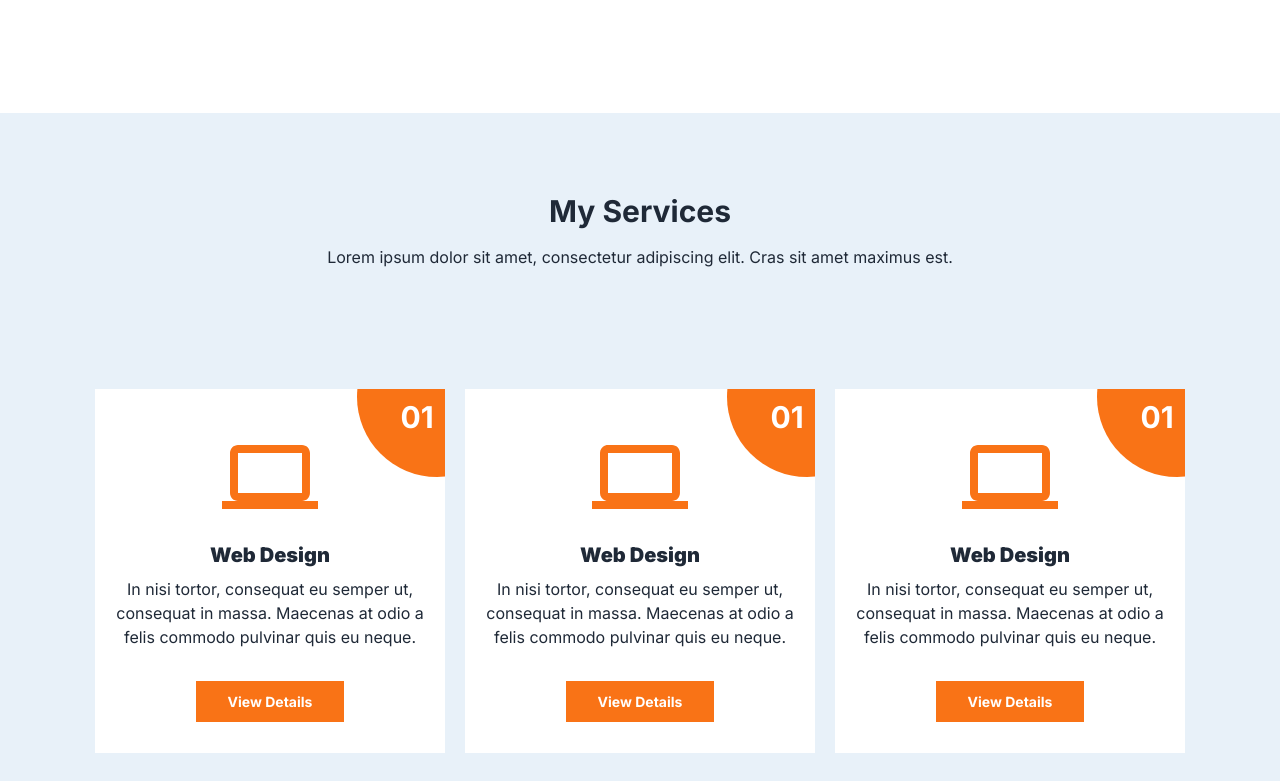
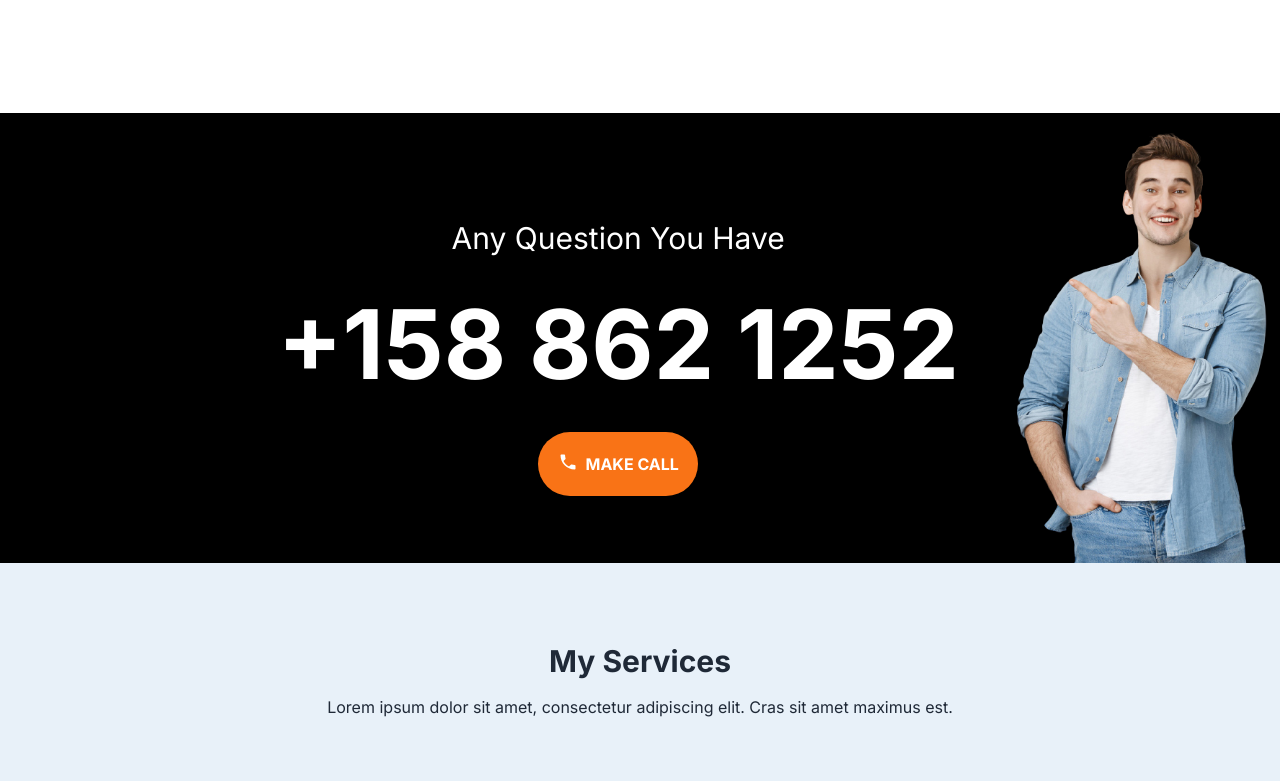
Before and after one commit to muazkhalid936/cwt-project, a Next.js app: page / in a window 1280 px wide. Shown: the part 1379-2160 px from the top of the page. Built offline with nearby package versions, Linux system fonts and the light colour scheme; a web font is replaced by a local one.

Commit message:
Call component completed

```diff
--- a/src/app/globals.css
+++ b/src/app/globals.css
@@ -83,3 +83,14 @@
   font-weight: 400;
   font-style: normal;
 }
+.call{
+  height: 450px;
+}
+.call-img{
+  height: 450px;
+  width: 300px;
+  margin-bottom: 0px;
+}
+.textarea1{
+  width: 800px;
+}
--- a/src/app/page.js
+++ b/src/app/page.js
@@ -2,16 +2,17 @@ import About from "@/components/About";
 import "./globals.css";
 import Myservices from "@/components/Myservices";
 import FloatingX from "@/components/FloatingX";
+import Call from "@/components/Call";
 
 export default function Home() {
   return (
     <div className="">
-      <div className="absolute ml-10 -mt-40 left-0 top-1/2 transform -translate-y-1/2">
+      <div className="absolute ml-10  lg:-mt-20 2xl:-mt-40 left-0 top-1/2 transform -translate-y-1/2">
         <FloatingX />
       </div>
       <div
         style={{ backgroundColor: "#e8f1f9" }}
-        className="flex flex-col lg:flex-row-reverse px-3 lg:px-20 xl:px-32 2xl:px-60 gap-0 w-full justify-between"
+        className="flex flex-col lg:flex-row-reverse px-3 lg:px-0 xl:px-32 2xl:px-60 gap-0 w-full justify-between"
       >
         <div className="w-full lg:w-1/2 flex justify-center items-center mt-10 lg:mt-0">
           <img src="/man.png" className="h-96 img-hero mx-auto" />
@@ -41,6 +42,7 @@ export default function Home() {
       </div>
 
       <About />
+      <Call />
       <Myservices />
     </div>
   );
--- /dev/null
+++ b/src/components/Call.js
@@ -0,0 +1,29 @@
+import React from "react";
+import "@/app/globals.css";
+import { MdLocalPhone } from "react-icons/md";
+
+const Call = () => {
+  return (
+    <div className="bg-black call flex  p-0 lg:pl-60 items-center">
+      <div className="text-center textarea1">
+        <div className="py-10 text-3xl text-white">Any Question You Have</div>
+        <div className="font-bold  text-6xl lg:text-8xl md:text-7xl text-white">
+          +158 862 1252
+        </div>
+        <div className=" flex justify-center mt-10">
+          <div className="bg-orange-500 font-bold hover:bg-blue-600  ease-in-out duration-500 flex gap-2 text-white rounded-full  py-5 w-40 justify-center text-center">
+            <div>
+              <MdLocalPhone className=" m-0 p-0 text-xl" />
+            </div>
+            MAKE CALL
+          </div>
+        </div>
+      </div>
+      <div className="call-img-cont hidden  md:hidden lg:block">
+        <img src="/call.png" className="call-img" />
+      </div>
+    </div>
+  );
+};
+
+export default Call;
```
Also changed, not shown: public/call.png (added), public/hire-area.jpg (added).
